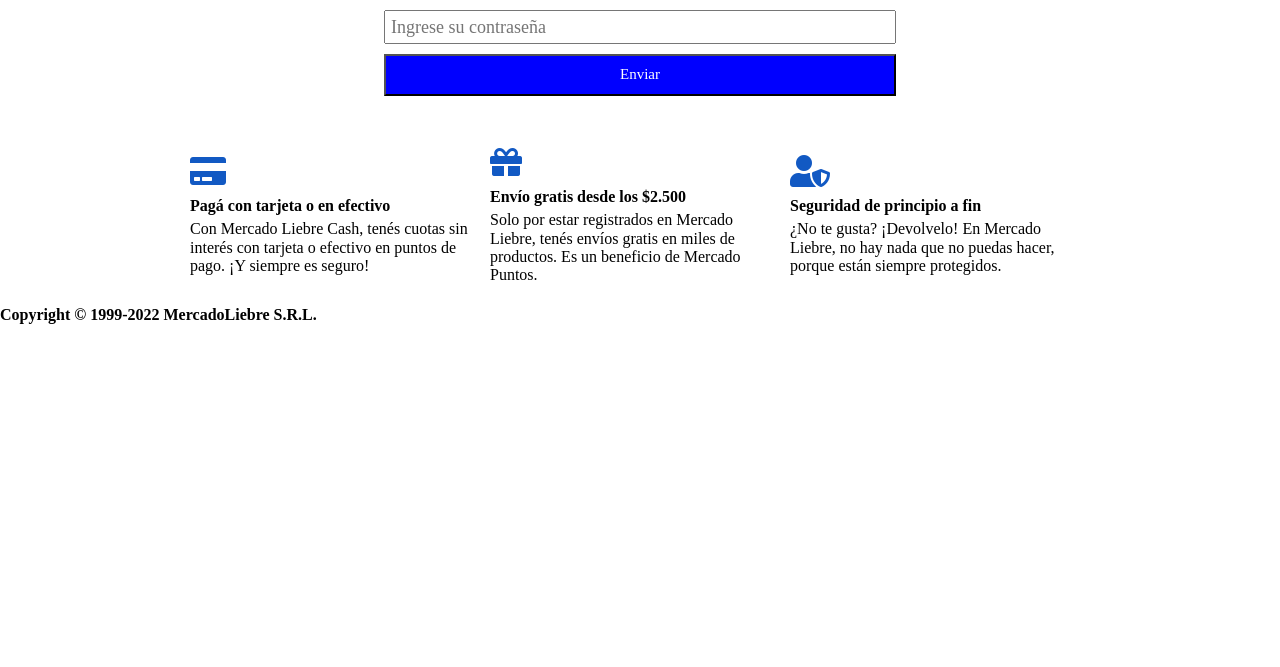
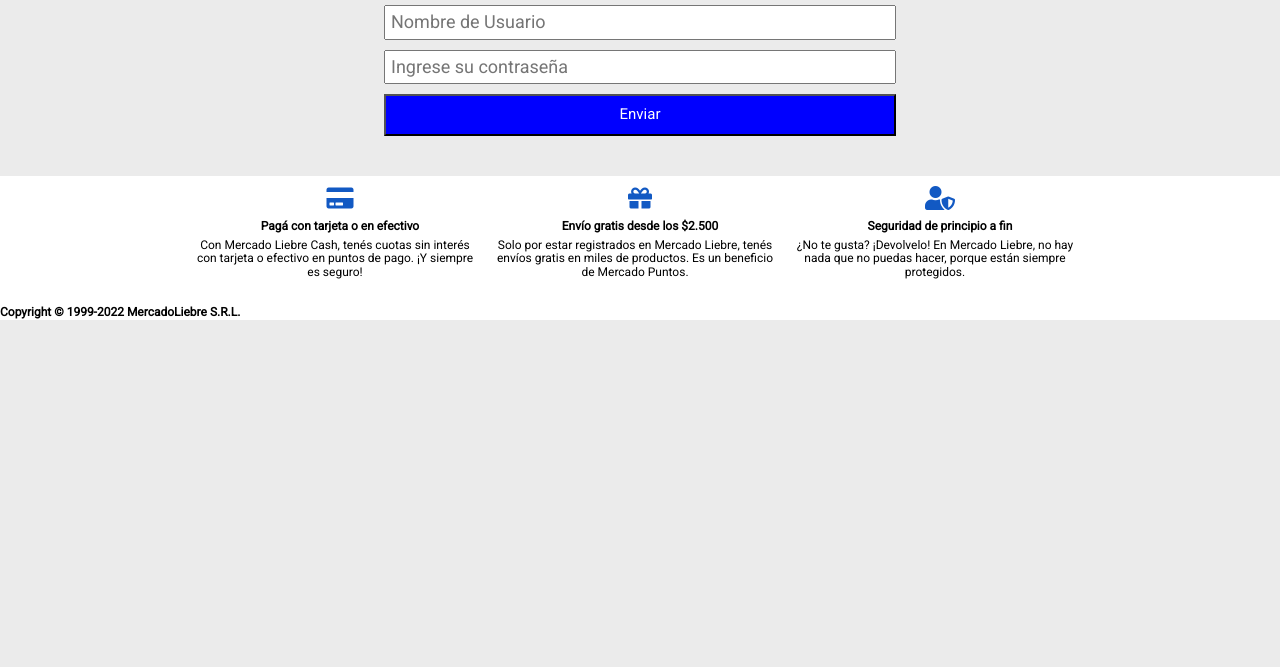
Before and after one commit to bflavia272/Integrador, a website: page views/login.html in a window 1280 px wide. Shown: the part 133-800 px from the top of the page. Drawn offline with Linux system fonts and the light colour scheme.

Commit message:
arreglos

```diff
--- a/views/login.html
+++ b/views/login.html
@@ -18,7 +18,7 @@
     />
 
     <link rel="stylesheet" href="/css/normalize.css" />
-    <link rel="stylesheet" href="/css/theme.css" />
+    <link rel="stylesheet" href="/css/tema.css" />
     <link rel="stylesheet" href="/css/styles.css" />
     <link rel="stylesheet" href="/css/formularios.css" />
     <link rel="stylesheet" href="/css/styles-tablet.css" />
```
Also changed, not shown: views/home.html (+1 -1 lines), views/register.html (+1 -1 lines).
